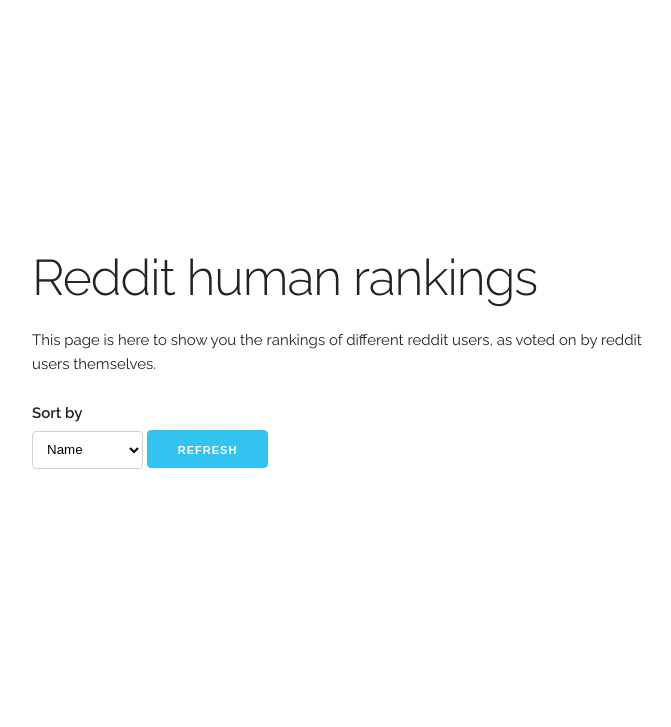
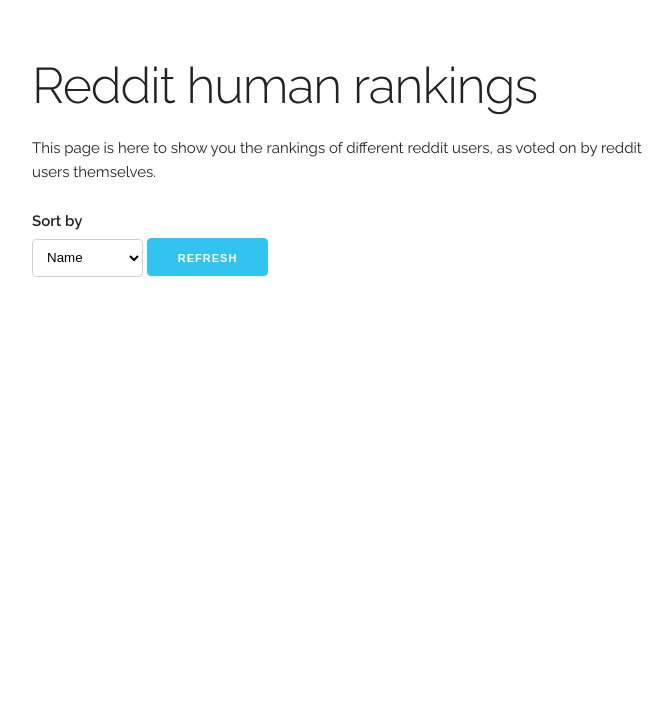
Before and after one commit to metaquarx/human_rankings, a plain HTML site: page index.html in a window 1280 px wide. Shown: the whole page, without its empty margins (128-799 px from the left). Drawn offline with nearby package versions, Linux system fonts and the light colour scheme; no server answers.

Commit message:
Lowered the top margin

```diff
--- a/index.html
+++ b/index.html
@@ -17,7 +17,7 @@
 
 <div class="container">
 	<div class="row">
-		<div class="two-thirds column" style="margin-top: 25%">
+		<div class="two-thirds column" style="margin-top: 5%">
 			<h1>Reddit human rankings</h1>
 			<p>This page is here to show you the rankings of different reddit users, as voted on by reddit users themselves.</p>
 		</div>
```
